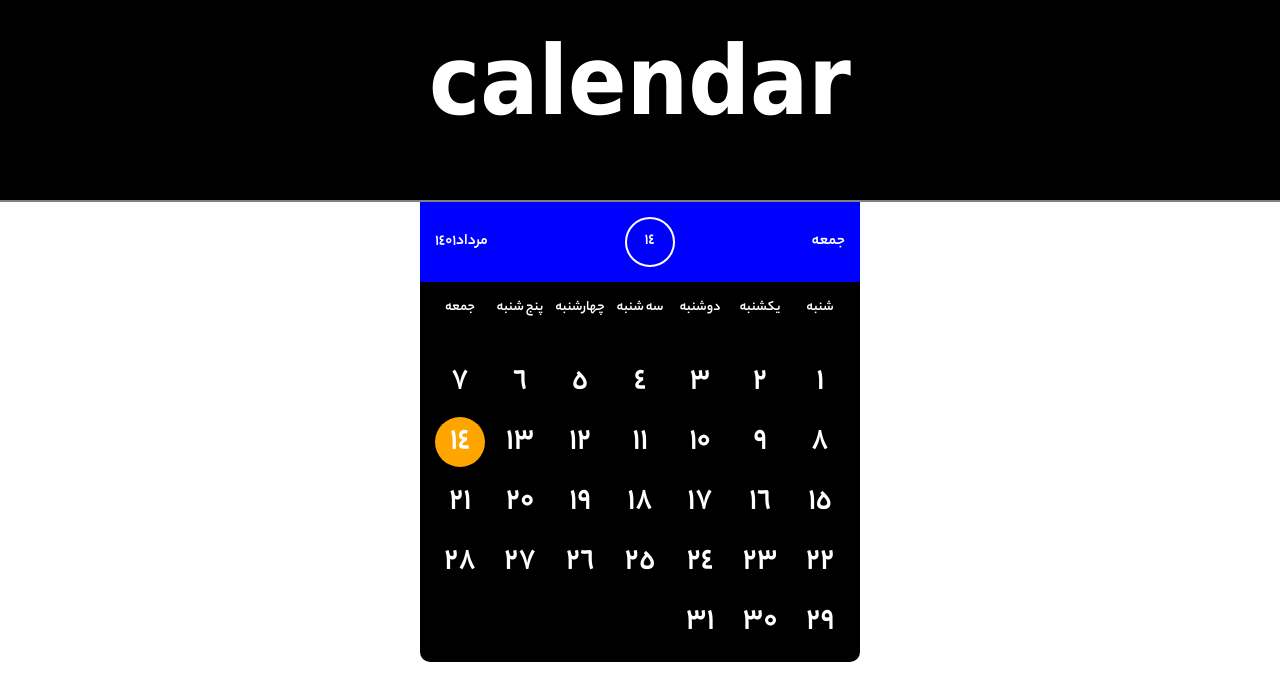
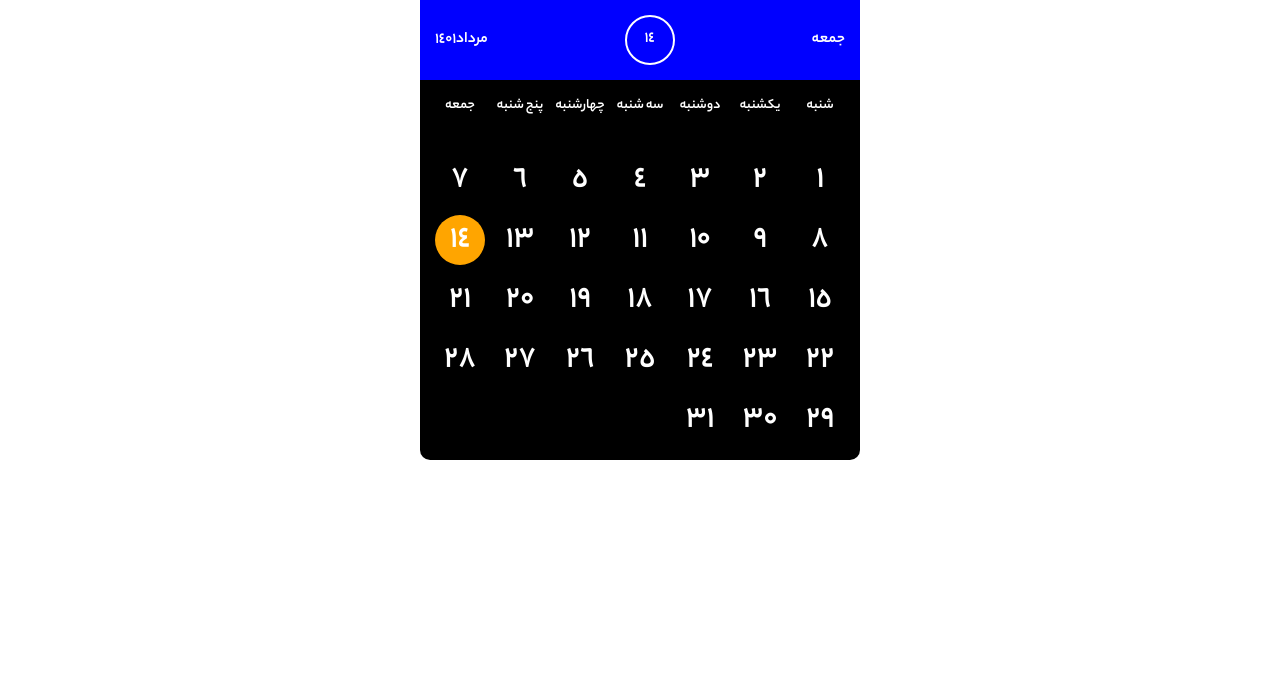
Before and after one commit to mahdi-elahipour/calendar, a plain HTML site: page index.html in a window 1280 px wide. Drawn offline with Linux system fonts and the light colour scheme.

Commit message:
Header Removed

```diff
--- a/assets/css/style.css
+++ b/assets/css/style.css
@@ -11,14 +11,6 @@ body {
 
 li {
     list-style-type: none;
-}
-
-header {
-    font-size: 3rem;
-    color: black;
-    text-align: center;
-    padding: 25px 0;
-    border-bottom: 2px solid gray;
 }
 
 .wrapper {
--- a/index.html
+++ b/index.html
@@ -11,11 +11,6 @@
 </head>
 
 <body>
-    <header style="background-color:black;color:white;">
-        <div >
-            <h1>calendar</h1>
-        </div>
-    </header>
     <Article>
         <div class="wrapper">
             <div class="calendar">
```
